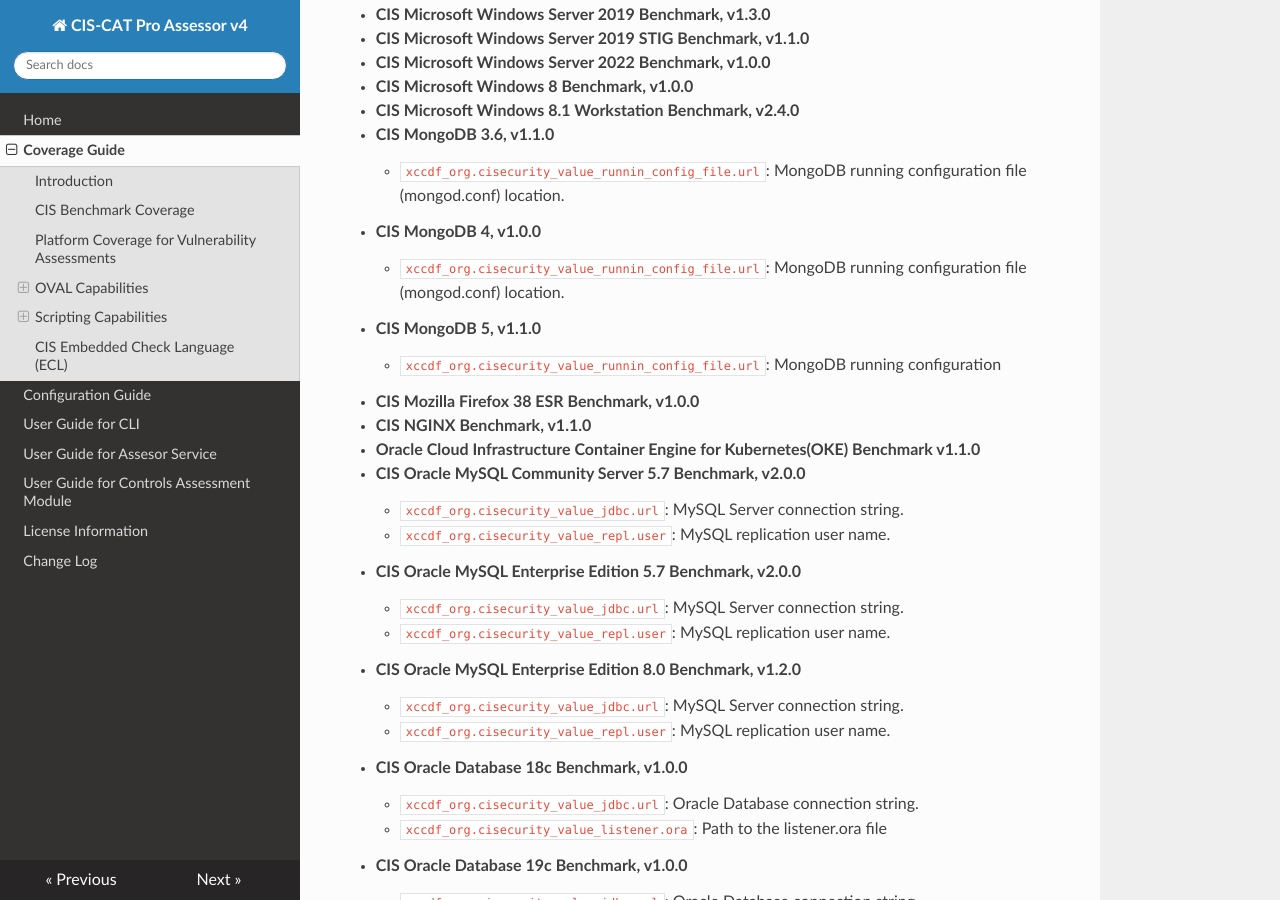
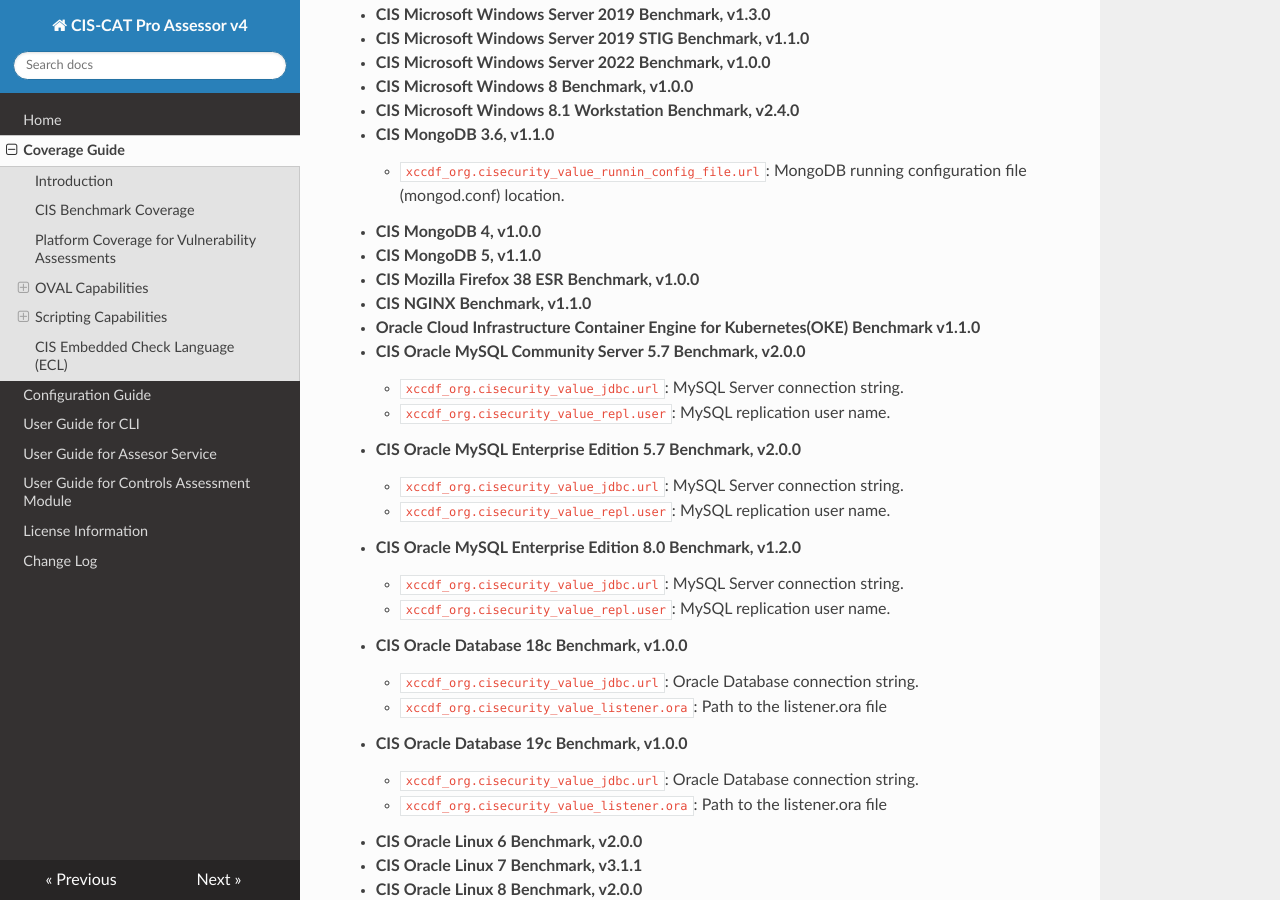
Before and after one commit to CISecurity/CCPA-Docs, an MkDocs documentation site: the page built from docs/Coverage Guide.md, in a window 1280 px wide and 900 px high, scrolled down 3021 px. Built offline with MkDocs 1.6.1, drawn with Linux system fonts in a browser that asks for light colours; nearby versions of some CDN libraries.

Commit message:
fix Mongo interactive

```diff
--- a/docs/Coverage Guide.md
+++ b/docs/Coverage Guide.md
@@ -95,9 +95,7 @@
 - **CIS MongoDB 3.6, v1.1.0**
     - `xccdf_org.cisecurity_value_runnin_config_file.url`: MongoDB running configuration file (mongod.conf) location.
 - **CIS MongoDB 4, v1.0.0**
-    - `xccdf_org.cisecurity_value_runnin_config_file.url`: MongoDB running configuration file (mongod.conf) location.
 - **CIS MongoDB 5, v1.1.0**
-    - `xccdf_org.cisecurity_value_runnin_config_file.url`: MongoDB running configuration
 - **CIS Mozilla Firefox 38 ESR Benchmark, v1.0.0**
 - **CIS NGINX Benchmark, v1.1.0**
 - **Oracle Cloud Infrastructure Container Engine for Kubernetes(OKE) Benchmark v1.1.0**
```
